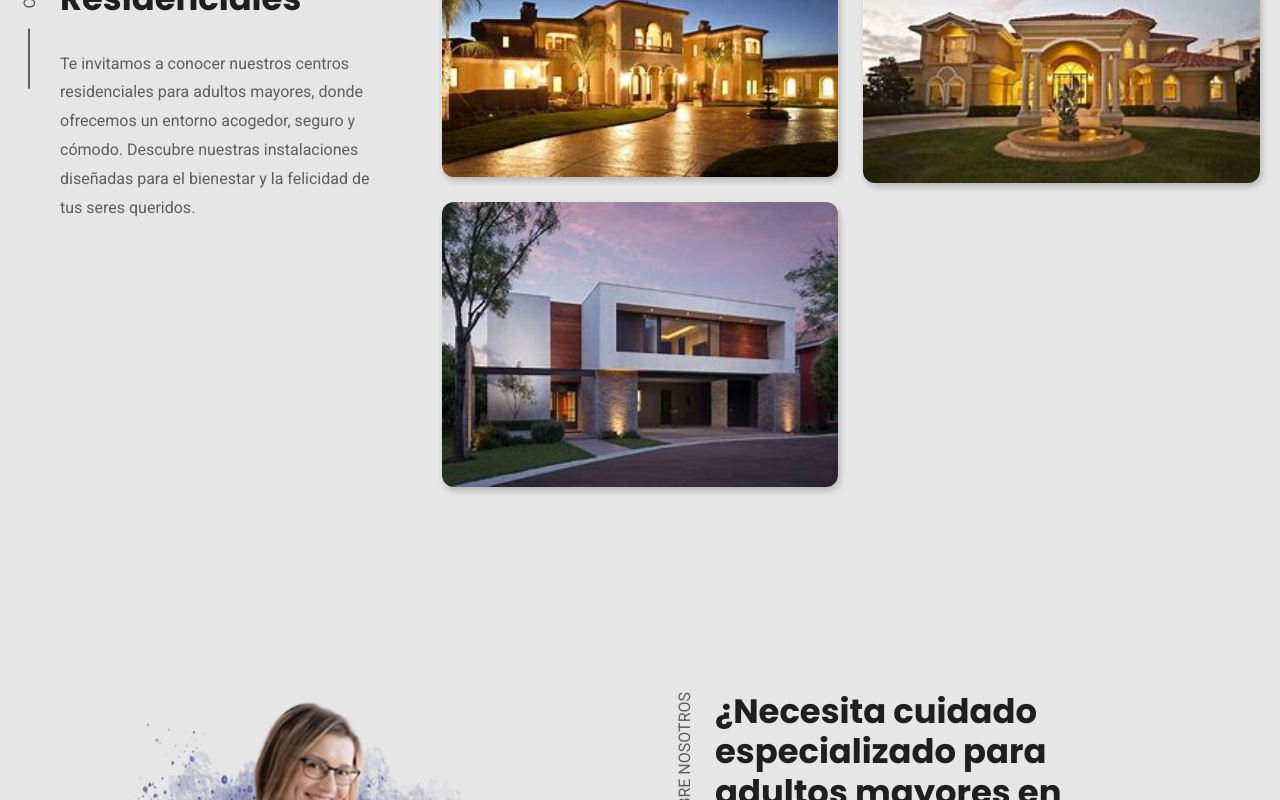
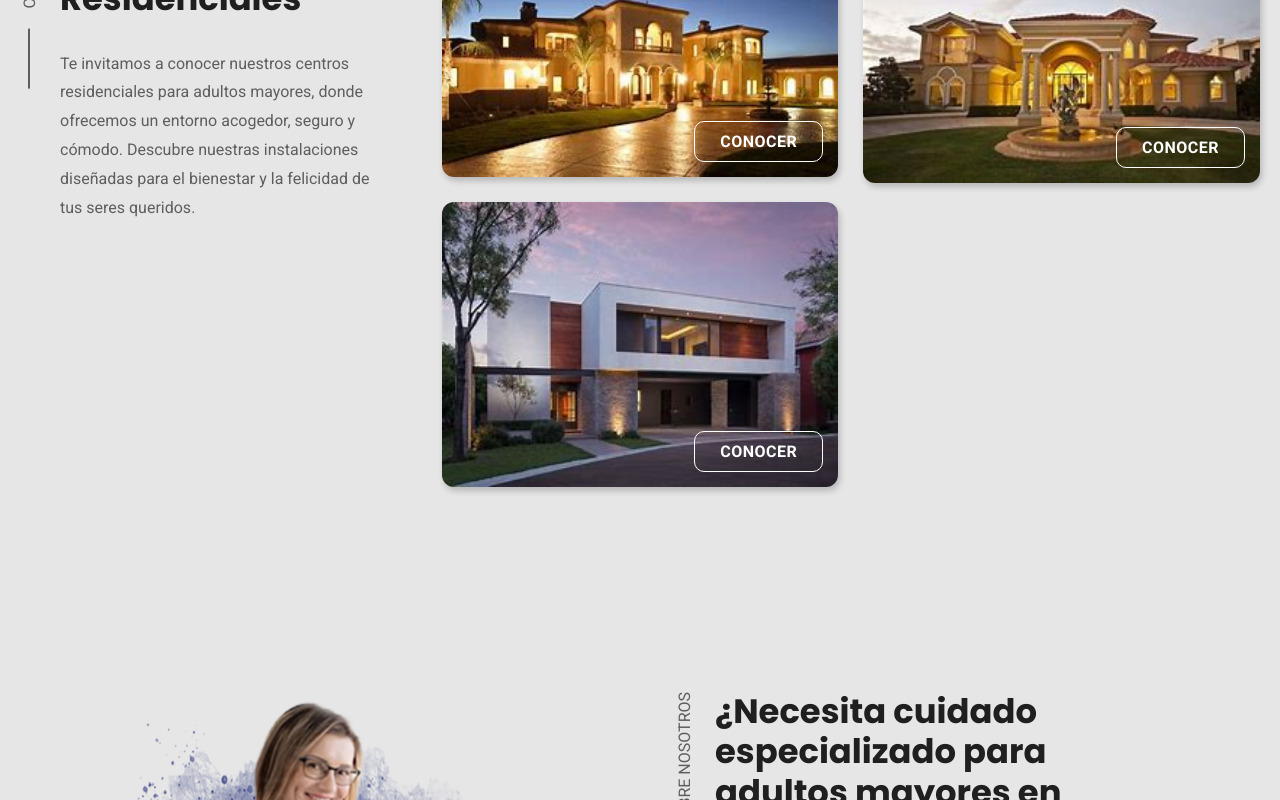
Before and after one commit to RobinsonBeato/Confort-Group, a React (Vite) app in the folder Web/: page / in a window 1280 px wide. Shown: the part 1420-2220 px from the top of the page. Built offline with nearby package versions, Linux system fonts and the light colour scheme; a web font is replaced by a local one.

Commit message:
adding bottons to residencial card

```diff
--- a/Web/components/Centros.jsx
+++ b/Web/components/Centros.jsx
@@ -27,7 +27,7 @@ const Centros = () => {
                         <figure className="card-banner">
                             <img src="./assets/images/r1.jpeg" className="w-100" alt="A macintosh on a yellow background." />
                         </figure>
-
+                        <Link to="/residencial-renacer" style={{ width: '100x', position: 'absolute', bottom: '15px', right: '15px', zIndex: '40', color: 'white', border: '1px solid white', borderRadius: '10px' }} className="btn btn-primary ">Conocer</Link>
                         <div className="card-content">
                             <h3 className="h4 card-title">Residencial Renacer</h3>
 
@@ -43,7 +43,7 @@ const Centros = () => {
                         <figure className="card-banner">
                             <img src="./assets/images/r2.jpeg" className="w-100" alt="On a Blue background, a Wacom and a mouse." />
                         </figure>
-
+                        <Link to="/residencial-gala" style={{ width: '100x', position: 'absolute', bottom: '15px', right: '15px', zIndex: '40', color: 'white', border: '1px solid white', borderRadius: '10px' }} className="btn btn-primary ">Conocer</Link>
                         <div className="card-content">
                             <h3 className="h4 card-title">Residencial Gala</h3>
 
@@ -60,7 +60,7 @@ const Centros = () => {
                             <img src="./assets/images/r3.jpeg" className="w-100"
                                 alt="A Cassette tape on a mellow apricot background." />
                         </figure>
-
+                        <Link to="/residencial-monaco" style={{ width: '100x', position: 'absolute', bottom: '15px', right: '15px', zIndex: '40', color: 'white', border: '1px solid white', borderRadius: '10px' }} className="btn btn-primary ">Conocer</Link>
                         <div className="card-content">
                             <h3 className="h4 card-title">Residencial Mónaco</h3>
 
--- a/Web/pages/ResidencialGala.jsx
+++ b/Web/pages/ResidencialGala.jsx
@@ -186,8 +186,8 @@ function ResidencialRenacer() {
           </div>
 
 
-          <iframe className=" contact-form contact" src="https://www.google.com/maps/embed?pb=!1m18!1m12!1m3!1d3274.9960365130923!2d-56.22325942491745!3d-34.83119217287351!2m3!1f0!2f0!3f0!3m2!1i1024!2i768!4f13.1!3m3!1m2!1s0x95a1d50044bf61fb%3A0x504b130faf518b44!2sResidencial%20renacer!5e0!3m2!1ses!2suy!4v1719747210811!5m2!1ses!2suy" width="100%" height="100%"  allowFullScreen="" loading="lazy" referrerPolicy="no-referrer-when-downgrade"></iframe>
 
+          <iframe className=" contact-form contact" src="https://www.google.com/maps/embed?pb=!1m18!1m12!1m3!1d3272.7641041869124!2d-56.14039232491447!3d-34.8872694728539!2m3!1f0!2f0!3f0!3m2!1i1024!2i768!4f13.1!3m3!1m2!1s0x959f80e042c128bb%3A0x43bfb28d4e7aa021!2sResidencial%20GALA!5e0!3m2!1ses!2suy!4v1719932139418!5m2!1ses!2suy" width="100%" height="100%"  allowFullScreen="" loading="lazy" referrerPolicy="no-referrer-when-downgrade"></iframe>
 
         </section>
 
```
